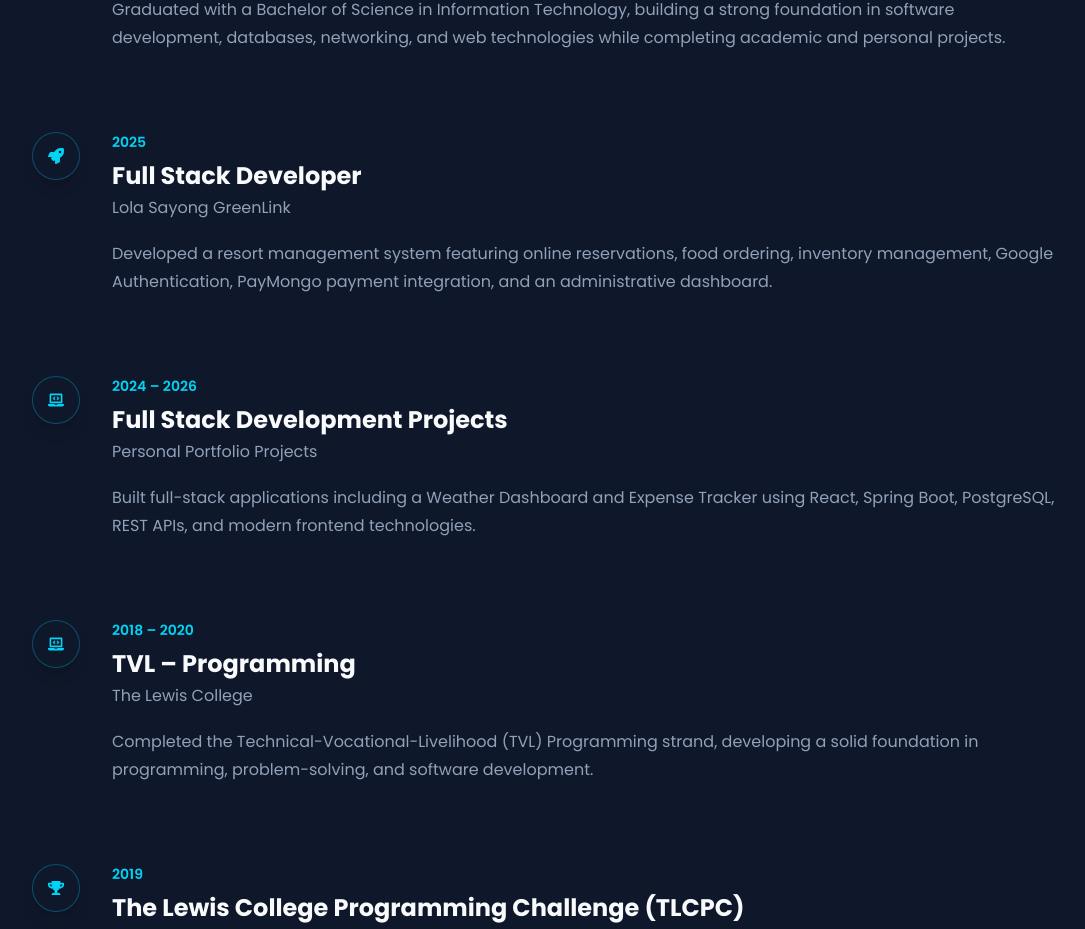
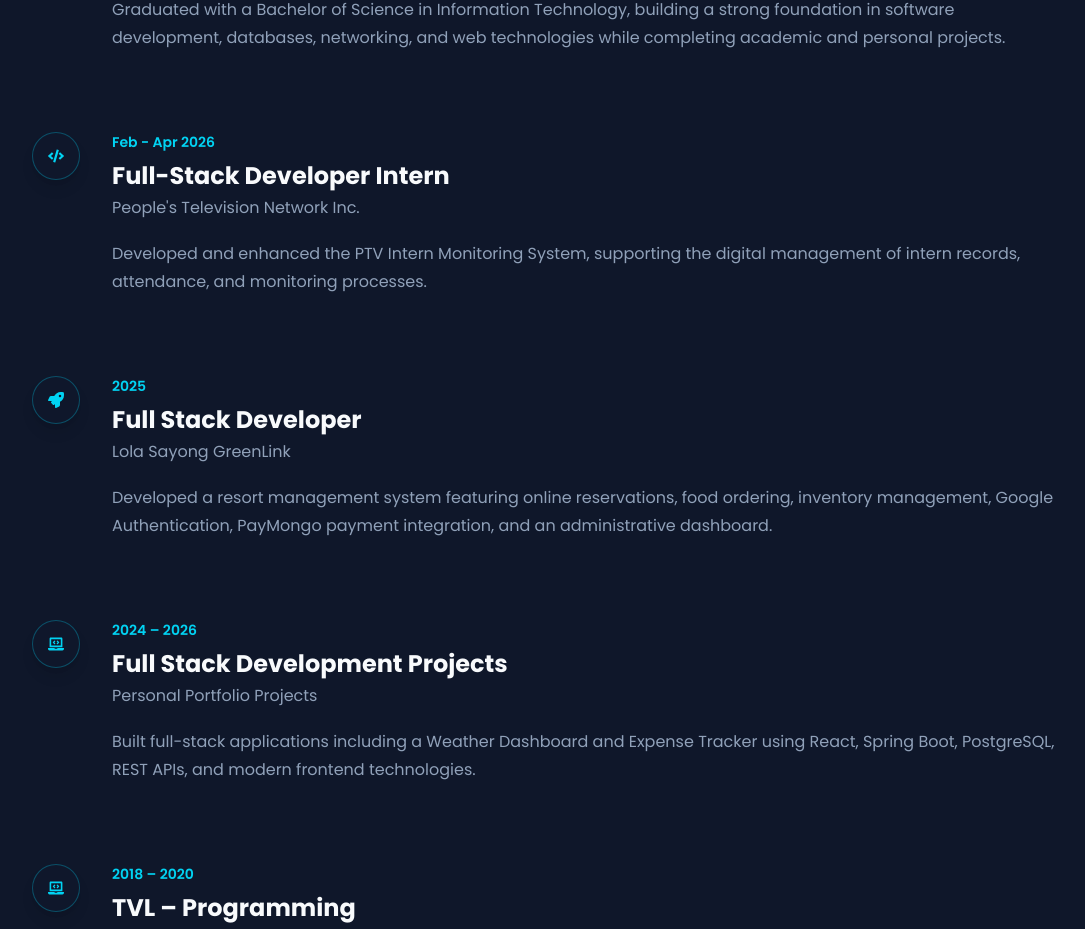
Before and after one commit to kebeanito/clint-portfolio, a React (Vite) app in the folder client/: page / in a window 1280 px wide. Shown: the part 7619-8548 px from the top of the page, without its empty margins (96-1181 px from the left). Built offline with nearby package versions, Linux system fonts and the light colour scheme.

Commit message:
Updated Experience

```diff
--- a/client/src/data/experience.jsx
+++ b/client/src/data/experience.jsx
@@ -1,5 +1,6 @@
 import {
   FaGraduationCap,
+  FaCode,
   FaBriefcase,
   FaLaptopCode,
   FaRocket,
@@ -14,6 +15,14 @@ export const experiences = [
     company: "STI College Legazpi",
     description:
       "Graduated with a Bachelor of Science in Information Technology, building a strong foundation in software development, databases, networking, and web technologies while completing academic and personal projects.",
+  },
+  {
+    year: "Feb - Apr 2026",
+    icon: <FaCode />,
+    title: "Full-Stack Developer Intern",
+    company: "People's Television Network Inc.",
+    description:
+      "Developed and enhanced the PTV Intern Monitoring System, supporting the digital management of intern records, attendance, and monitoring processes.",
   },
 
   {
```
